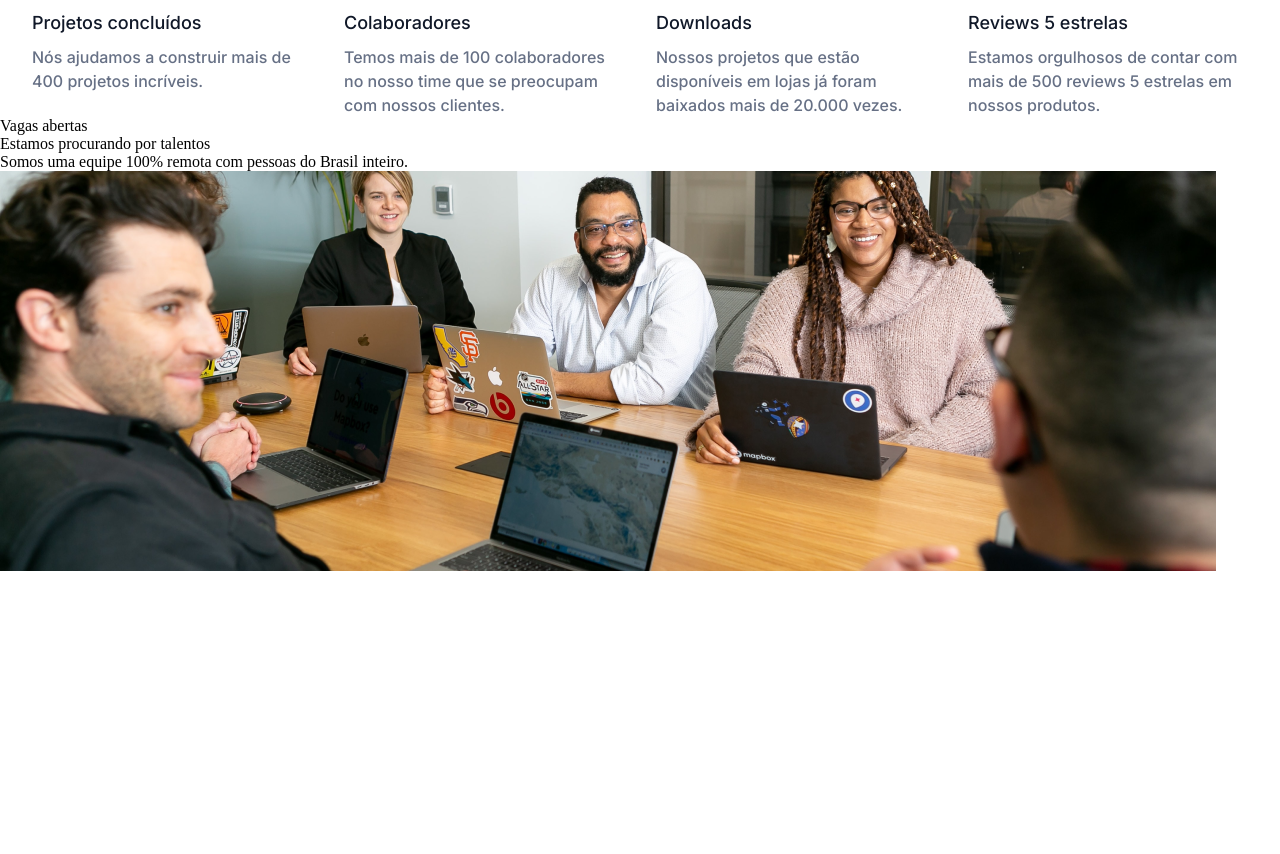
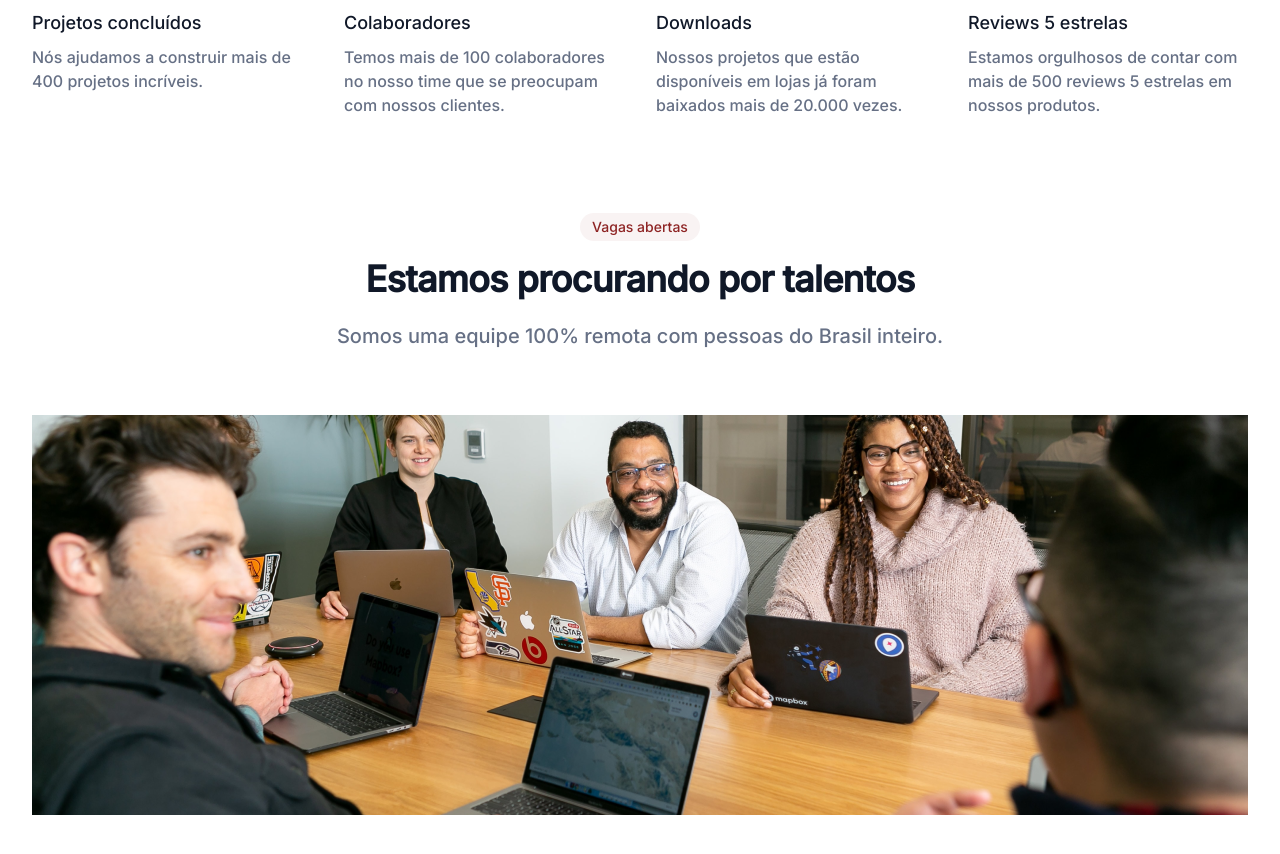
Before and after one commit to KaelCordeiro/projetoSiteOptimusTech, a plain HTML site: page index.html in a window 1280 px wide. Shown: the part 562-1416 px from the top of the page. Before the commit the page ends 1137 px from the top, so only its background shows below. Drawn offline with Linux system fonts and the light colour scheme.

Commit message:
Atualização do CSS quarto dia de desafio

```diff
--- a/style.css
+++ b/style.css
@@ -102,6 +102,20 @@
     align-self: stretch;
 }
 
+.container-vagas{
+    display: flex;
+    padding: 96px 0px;
+    flex-direction: column;
+    align-items: center;
+    gap: 64px;
+    align-self: stretch;
+}
+
+img{
+    width: 1216px;
+    height: 400px;
+    flex-shrink: 0;
+}
 
 .metricas{
     display: flex;
@@ -166,6 +180,66 @@
     font-weight: 400;
     line-height: 24px;
     color: var(--texto-cinza);
+}
+
+.talentos{
+    width: 1280px;
+    height: 602px;
+}
+
+.cont-talentos{
+    display: flex;
+    width: 1280px;
+    padding: 0px 32px;
+    flex-direction: column;
+    align-items: flex-start;
+    gap: 32px;
+}
+
+.content{
+    display: flex;
+    flex-direction: column;
+    align-items: center;
+    align-self: stretch;
+}
+
+.text-vagas{
+    display: flex;
+    padding: 4px 12px;
+    justify-content: center;
+    align-items: center;
+    border-radius: 16px;
+    background: rgba(142, 36, 36, 0.05);
+    font-family: 'Inter', sans-serif;
+    font-size: 14px;
+    font-style: normal;
+    font-weight: 500;
+    line-height: 20px;
+    color: var(--var-rubro);
+    margin-bottom: 16px;
+}
+
+.text-talentos{
+    text-align: center;
+    font-family: 'Inter', sans-serif;
+    font-size: 36px;
+    font-style: normal;
+    font-weight: 600;
+    line-height: 44px; /* 122.222% */
+    letter-spacing: -0.72px;
+    color: var(--var-escuro);
+    margin-bottom: 20px;
+}
+
+.trecho{
+    text-align: center;
+    font-family: 'Inter', sans-serif;
+    font-size: 20px;
+    font-style: normal;
+    font-weight: 400;
+    line-height: 30px;
+    color: var(--texto-cinza);
+    margin-bottom: 64px;
 }
 
 .logo{
```
